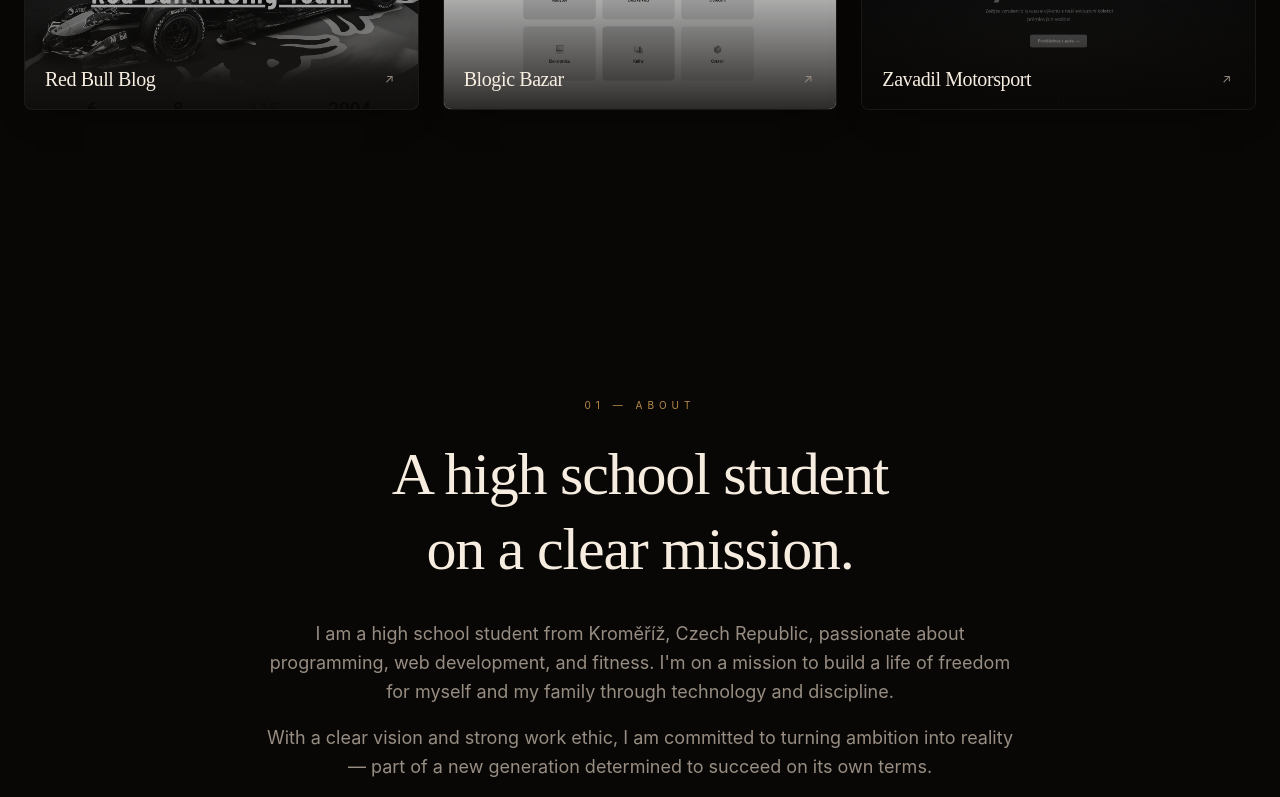
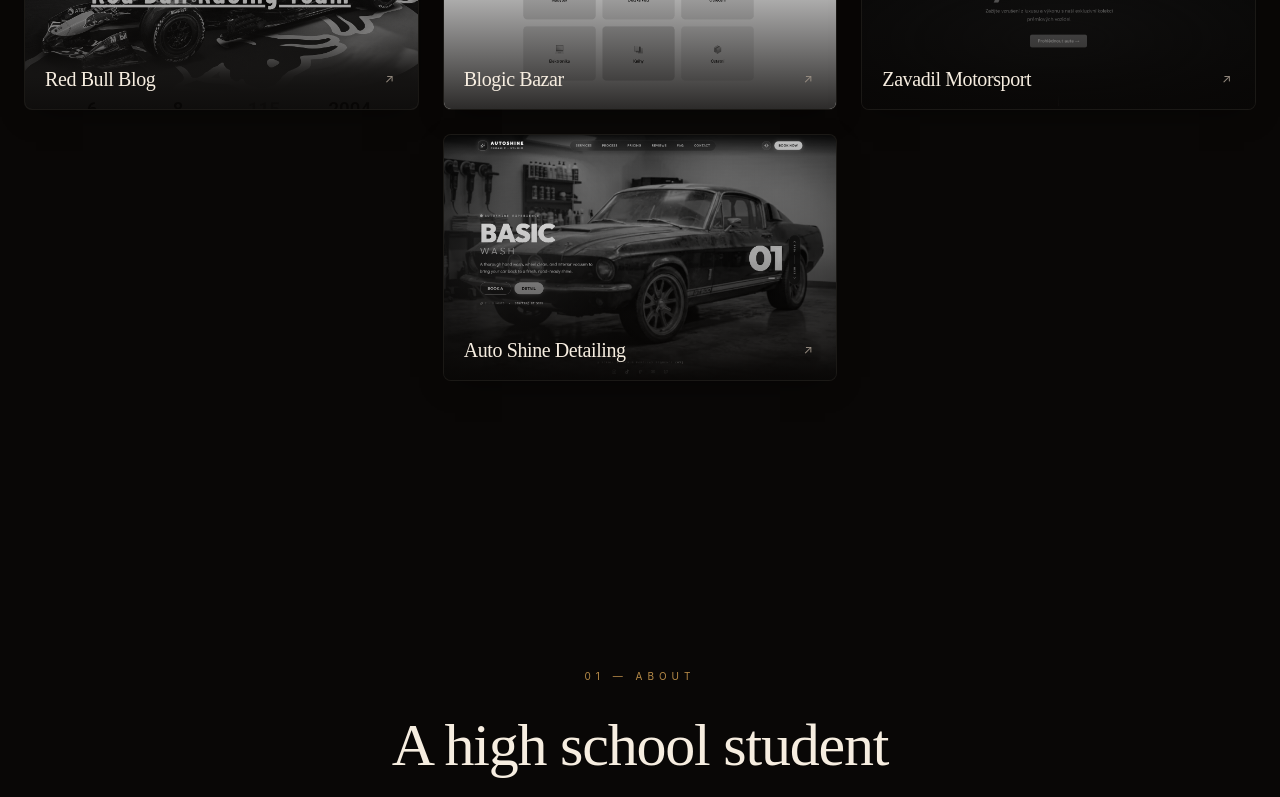
Before and after one commit to PatrikZav/PatrikZavadil, a React (Vite) app: page / in a window 1280 px wide. Shown: the part 1500-2297 px from the top of the page. Built offline with nearby package versions, Linux system fonts and the light colour scheme.

Commit message:
Přidání noveho projektu

```diff
--- a/src/components/site/Gallery.tsx
+++ b/src/components/site/Gallery.tsx
@@ -4,6 +4,7 @@
 import blogicBazar from "@/assets/blogic-bazar.png";
 import zavadilMotorsport from "@/assets/zavadil-motorsport.png";
 import redBullBlog from "@/assets/red-bull-blog.png";
+import autoShine from "@/assets/autoShine.png";
 
 const items = [
   { name: "YouTube — Pazaxcz", img: youtubeThumb, href: "https://www.youtube.com/@Pazaxcz" },
@@ -12,6 +13,7 @@
   { name: "Red Bull Blog", img: redBullBlog, href: "https://i23zavapa.turney.cz" },
   { name: "Blogic Bazar", img: blogicBazar, href: "https://patrikzav.github.io/blum-bazar/" },
   { name: "Zavadil Motorsport", img: zavadilMotorsport, href: "https://zavadil-motorsport.onrender.com" },
+  { name: "Auto Shine Detailing", img: autoShine, href: "https://patrikzav.github.io/AutoshineDetailing/" },
 ];
 
 export function Gallery() {
--- a/src/components/site/Projects.tsx
+++ b/src/components/site/Projects.tsx
@@ -55,6 +55,12 @@
     desc: "Solo school project — a premium car rental app featuring interactive 3D models (Three.js) and a custom reservation modal. Backend: Node.js, Express.js, Mongoose. Frontend: EJS, HTML, CSS, Vanilla JS. Database: MongoDB Atlas. On mobile devices, the 3D model is not working properly.",
     href: "https://zavadil-motorsport.onrender.com",
   },
+  {
+    name: "Auto Shine Detailing",
+    year: "2026",
+    desc: "Solo project built with TypeScript and JavaScript and React that I created just as a template, because I wanted to try some 3D animated website. ",
+    href: "https://patrikzav.github.io/AutoshineDetailing/",
+  },
 ];
 
 export function Projects() {
```
Also changed, not shown: src/assets/autoShine.png (added).
